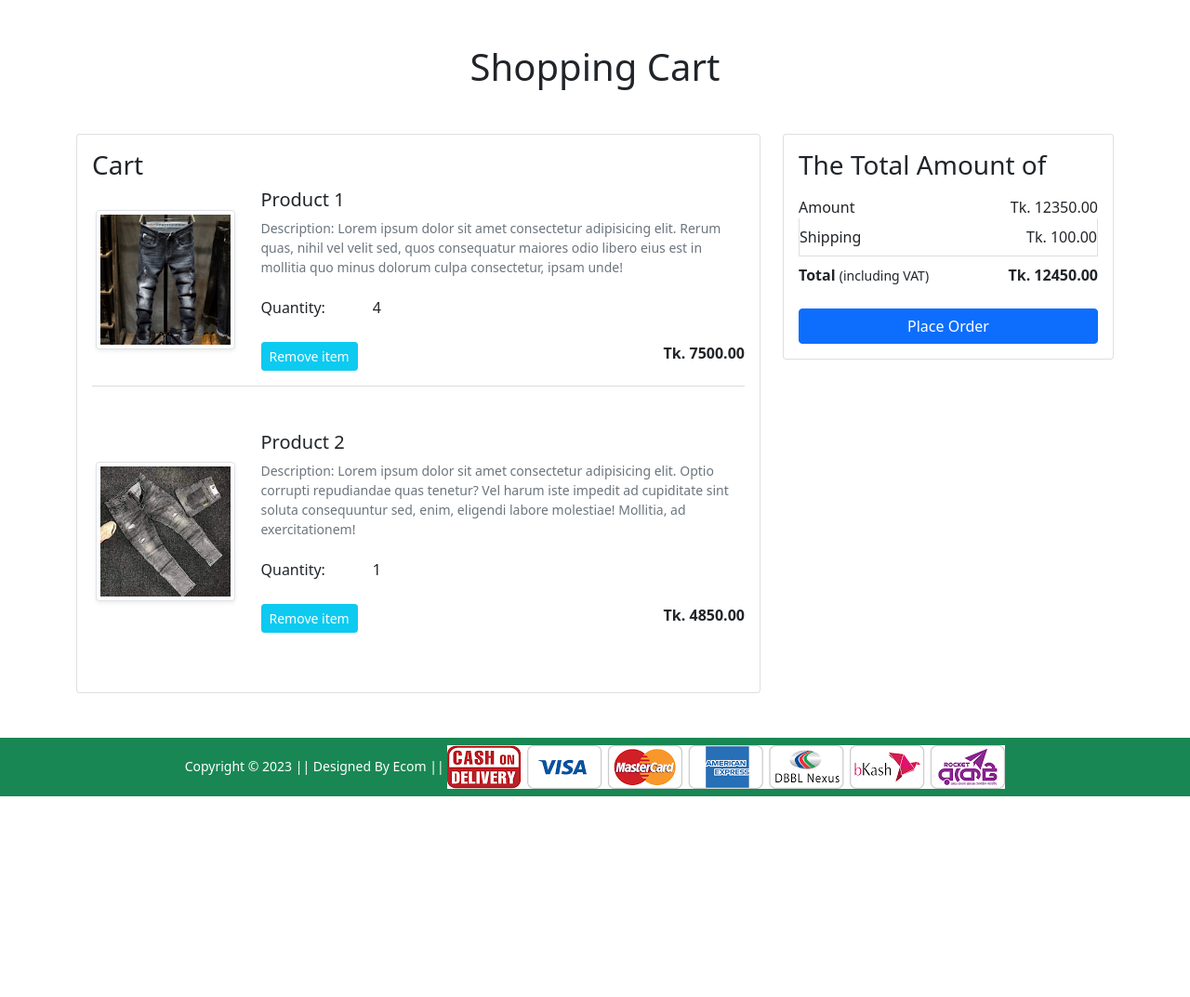
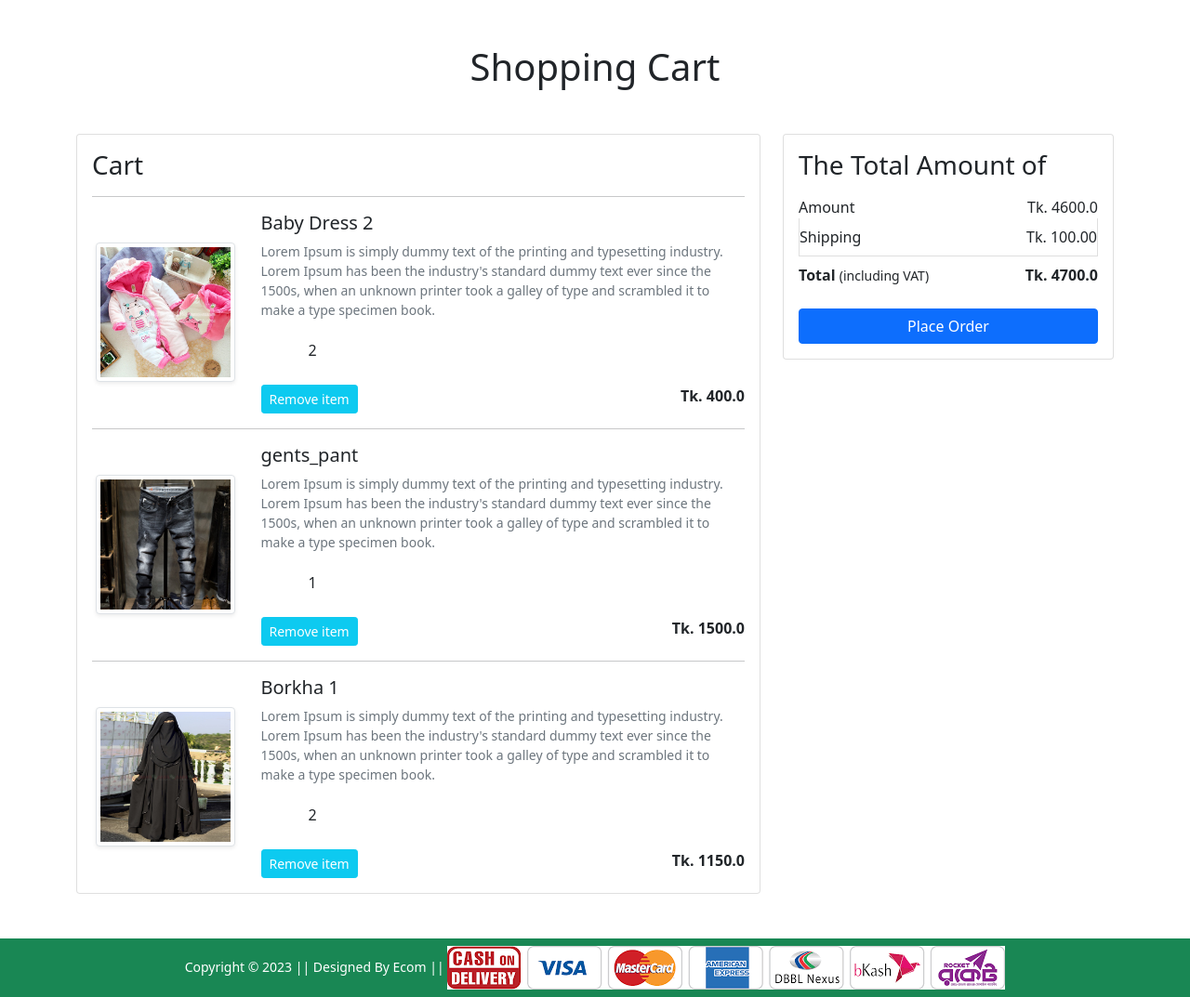
Before and after one commit to mdfaiz903/Ecom, a Django app: page /cart/ in a window 1280 px wide. Shown: the part 56-1129 px from the top of the page at 93% size. Before the commit the page ends 913 px from the top, so only its background shows below. Run offline with Django 4.2, Linux system fonts and the light colour scheme; a user stored in the database is signed in; data comes from the database, SQL or seed files in the repository; both versions use the stored data as it was after the commit; some libraries are stand-ins or nearby versions; some web fonts are replaced.

Commit message:
Product add into Cart,Calculate price in cart,Product increase.

```diff
--- a/Ecommerce/Shop/templates/Shop/addtocart.html
+++ b/Ecommerce/Shop/templates/Shop/addtocart.html
@@ -9,54 +9,31 @@
             <div class="card">
                 <div class="card-body">
                     <h3>Cart</h3>
+                    {% for cart in carts %}
+                    <hr>
                     <div class="row">
                         <div class="col-sm-3 text-center align-self-center"><img
-                                src="{% static 'Shop/images/product/1.jpg'%}" alt="" srcset=""
+                                src="{{cart.product.product_img.url}}" alt="" srcset=""
                                 class="img-fluid img-thumbnail shadow-sm" height="150" width="150"> </div>
                         <div class="col-sm-9">
                             <div>
-                                <h5>Product 1</h5>
-                                <p class="mb-2 text-muted small">Description: Lorem ipsum dolor sit amet consectetur
-                                    adipisicing elit. Rerum quas, nihil vel velit sed, quos consequatur maiores odio
-                                    libero eius est in mollitia quo minus dolorum culpa consectetur, ipsam unde!</p>
+                                <h5>{{cart.product.title}}</h5>
+                                <p class="mb-2 text-muted small">{{cart.product.description}}</p>
                                 <div class="my-3">
-                                    <label for="quantity">Quantity:</label>
-                                    <a class="minus-cart btn"><i class="fas fa-minus-square fa-lg"></i></a>
-                                    <span id="quantity">4</span>
-                                    <a class="plus-cart btn"><i class="fas fa-plus-square fa-lg"></i></a>
+                                    <label for="quantity"></label>
+
+                                    <a class="minus-cart btn" pid = "{{cart.product.id}}"><i class="fas fa-minus-square fa-lg"></i></a>
+                                    <span id="quantity">{{cart.quantity}}</span>
+                                    <a class="plus-cart btn" pid = "{{cart.product.id}}"><i class="fas fa-plus-square fa-lg"></i></a>
                                 </div>
                                 <div class="d-flex justify-content-between">
-                                    <a href="#" class="btn btn-sm btn-info  text-white mr-3">Remove item </a>
-                                    <p class="mb-0"><span><strong>Tk. 7500.00</strong></span></p>
+                                    <a href="#" class="btn btn-sm btn-info  text-white mr-3" pid = "{{cart.product.id}}">Remove item </a>
+                                    <p class="mb-0"><span><strong>Tk. {{cart.product.discount_price}}</strong></span></p>
                                 </div>
                             </div>
                         </div>
                     </div>
-                    <hr class="text-muted">
-                    <div class="row my-5">
-                        <div class="col-sm-3 text-center align-self-center"> <img
-                                src="{% static 'Shop/images/product/2.jpg'%}" alt="" srcset=""
-                                class="img-fluid img-thumbnail shadow-sm" height="150" width="150"></div>
-                        <div class="col-sm-9">
-                            <div>
-                                <h5>Product 2</h5>
-                                <p class="mb-2 text-muted small">Description: Lorem ipsum dolor sit amet consectetur
-                                    adipisicing elit. Optio corrupti repudiandae quas tenetur? Vel harum iste impedit ad
-                                    cupiditate sint soluta consequuntur sed, enim, eligendi labore molestiae! Mollitia,
-                                    ad exercitationem!</p>
-                                <div class="my-3">
-                                    <label for="quantity">Quantity:</label>
-                                    <a class="minus-cart btn"><i class="fas fa-minus-square fa-lg"></i></a>
-                                    <span id="quantity">1</span>
-                                    <a class="plus-cart btn"><i class="fas fa-plus-square fa-lg"></i></a>
-                                </div>
-                                <div class="d-flex justify-content-between">
-                                    <a href="#" class="btn btn-sm btn-info  text-white mr-3">Remove item </a>
-                                    <p class="mb-0"><span><strong>Tk. 4850.00</strong></span></p>
-                                </div>
-                            </div>
-                        </div>
-                    </div>
+                    {% endfor %}
                 </div>
             </div>
         </div>
@@ -68,7 +45,7 @@
                     <ul class="list-group">
                         <li
                             class="list-group-item d-flex justify-content-between align-items-center border-0 px-0 pb-0">
-                            Amount<span>Tk. 12350.00</span></li>
+                            Amount<span>Tk. <span id="amount">{{amount}}</span></span></li>
                         <li class="list-group-item d-flex justify-content-between align-items-center px-0">
                             Shipping<span>Tk. 100.00</span></li>
                         <li
@@ -76,7 +53,7 @@
                             <div>
                                 <strong>Total</strong> <small>(including VAT)</small>
                             </div>
-                            <span><strong>Tk. 12450.00</strong></span>
+                            <span><strong>Tk. <strong id="totalamount"> {{totalamount}}</strong></strong></span>
                         </li>
                     </ul>
                     <div class="d-grid"><a href="{% url 'checkout' %}" class="btn btn-primary">Place Order</a></div>
--- a/Ecommerce/Shop/templates/Shop/base.html
+++ b/Ecommerce/Shop/templates/Shop/base.html
@@ -79,7 +79,7 @@
                             </ul>
                         </li>
                         <li class="nav-item mx-2">
-                            <a href="{% url 'add-to-cart' %}" class="nav-link text-white"><span
+                            <a href="{% url 'show_cart' %}" class="nav-link text-white"><span
                                     class="badge bg-danger">10</span> Cart </a>
                         </li>
                         {% else %}
--- a/Ecommerce/Shop/templates/Shop/productdetail.html
+++ b/Ecommerce/Shop/templates/Shop/productdetail.html
@@ -12,7 +12,11 @@
             <hr>
             <p>Product Description: {{product.description}} </p> <br>
             <h4>Tk. {{product.discount_price}} <small class="fw-light text-decoration-line-through">  {{product.selling_price}} </small></h4> <br>
-            <a href="{% url 'add-to-cart' %}" class="btn btn-primary shadow px-5 py-2">Add to Cart</a>
+            <form action="/add-to-cart" method="get" class='d-inline'>
+                <input type="hidden" name="prod_id" value={{product.id}} id='prod_id'>
+                <button type="submit" class='btn btn-primary shadow px-5 py-2'>Add to Cart</button>
+
+            </form>
             <a href="{% url 'buy-now' %}" class="btn btn-danger shadow px-5 py-2 ms-4">Buy Now</a>
             <h5 class="mt-5">Available Offers</h5>
             <ul>
--- a/Ecommerce/Shop/urls.py
+++ b/Ecommerce/Shop/urls.py
@@ -9,7 +9,11 @@ urlpatterns = [
     path('', views.productView.as_view(),name='productView'),
     path('product-detail/<int:pk>', views.productDetailView.as_view(), name='product-detail'),
 
-    path('cart/', views.add_to_cart, name='add-to-cart'),
+    path('add-to-cart/', views.add_to_cart, name='add-to-cart'),
+    path('cart/', views.show_cart, name='show_cart'),
+    path('pluscart/', views.plus_cart, name='plus_cart'),
+    path('minuscart/', views.minus_cart, name='minus_cart'),
+
     path('buy/', views.buy_now, name='buy-now'),
     path('profile/', views.profileView.as_view(), name='profile'),
     path('address/', views.address, name='address'),
--- a/Ecommerce/Shop/views.py
+++ b/Ecommerce/Shop/views.py
@@ -1,10 +1,79 @@
-from django.shortcuts import render
+from django.shortcuts import render,redirect
 from django.views import View
 from .models import product,customer,cart,orderPlaced
 from . forms import CustomerRegistrationForm,customerprofileViewForm
 from django.contrib import messages
+from django.db.models import Q
+from django.http import JsonResponse
+# Create your views here.
+def plus_cart(request):
+    if request.method == 'GET':
+      prod_id = request.GET['prod_id']
+      c = cart.objects.get(Q(product=prod_id) & Q(user=request.user))
 
-# Create your views here.
+      c.quantity +=1
+      c.save()
+      amount = 0.0
+      shipping_amount = 100.0
+      cart_product = [p for p in cart.objects.all() if p.user==request.user]
+      for p in cart_product:
+            tempamount = (p.quantity * p.product.discount_price)
+            amount += tempamount
+            totalamount = amount + shipping_amount
+      data = {
+         'quantity': c.quantity,
+         'amount': amount,
+         'totalamount': totalamount
+      }
+      return JsonResponse(data)
+
+def minus_cart(request):
+    if request.method == 'GET':
+      prod_id = request.GET['prod_id']
+      c = cart.objects.get(Q(product=prod_id) & Q(user=request.user))
+
+      c.quantity -=1
+      c.save()
+      amount = 0.0
+      shipping_amount = 100.0
+      cart_product = [p for p in cart.objects.all() if p.user==request.user]
+      for p in cart_product:
+            tempamount = (p.quantity * p.product.discount_price)
+            amount += tempamount
+            totalamount = amount + shipping_amount
+      data = {
+         'quantity': c.quantity,
+         'amount': amount,
+         'totalamount': totalamount
+      }
+      return JsonResponse(data)
+
+def add_to_cart(request):
+  user = request.user
+  product_id = request.GET.get('prod_id')
+  Product = product.objects.get(id=product_id)
+  cart(user=user,product=Product).save()
+  return redirect('/cart/')
+
+def show_cart(request):
+   if request.user.is_authenticated:
+      user = request.user
+      Cart = cart.objects.filter(user=user)
+      amount = 0.0
+      shipping_amount = 100.0
+      total = 0.0
+      cart_product = [p for p in cart.objects.all() if p.user==user]
+      if cart_product:
+         for p in cart_product:
+            tempamount = (p.quantity * p.product.discount_price)
+            amount += tempamount
+            totalamount = amount + shipping_amount
+         return render(request, 'Shop/addtocart.html', {'carts':Cart, 'totalamount':totalamount,'amount':amount })
+      else:
+         return render(request, 'Shop/emptycart.html')
+
+
+
 class profileView(View):
   def get(self, request):
     form = customerprofileViewForm
@@ -41,9 +110,6 @@ class productDetailView(View):
 
 
 
-
-def add_to_cart(request):
- return render(request, 'Shop/addtocart.html')
 
 def buy_now(request):
  return render(request, 'Shop/buynow.html')
```
Also changed, not shown: Ecommerce/Shop/templates/Shop/emptycart.html (added, +14 -0 lines), Ecommerce/db.sqlite3.
